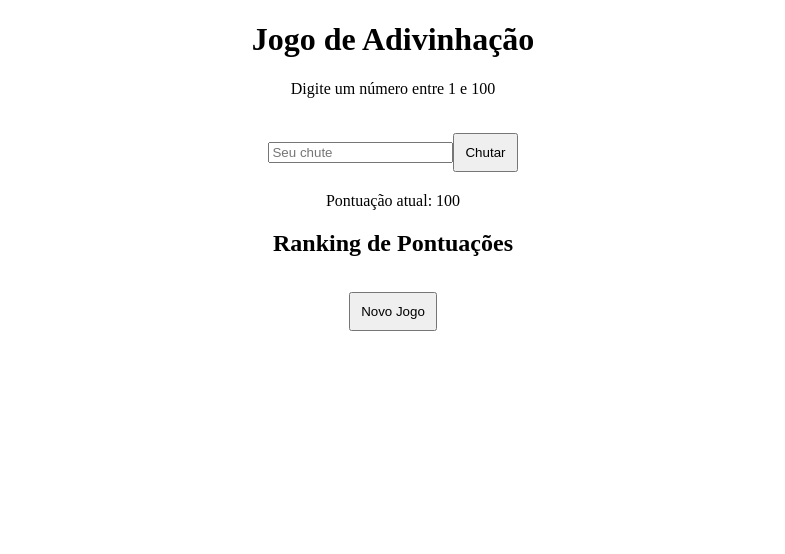
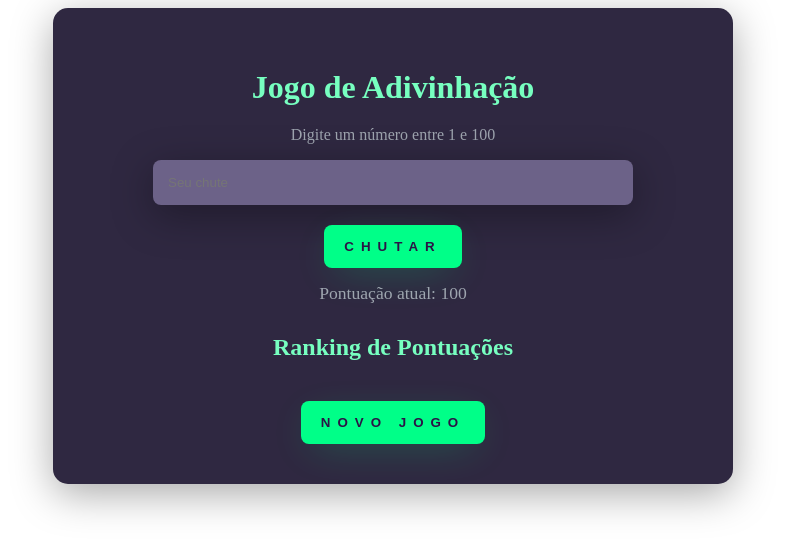
Before and after one commit to Filipi0/Gerenciador_task, a Vue app in the folder my-app/: page /GamePage in a window 1280 px wide. Shown: the top 554 px of the page, without its empty margins (247-1032 px from the left). Built offline with nearby package versions, Linux system fonts and the light colour scheme.

Commit message:
Jogo estilizado

```diff
--- a/my-app/src/components/GamePage.vue
+++ b/my-app/src/components/GamePage.vue
@@ -93,22 +93,95 @@ export default {
 </script>
 
 <style scoped>
+body {
+  background-color: #201b2c;
+  color: #f0ffffde;
+  font-family: "Anta", sans-serif;
+  margin: 0;
+  display: flex;
+  justify-content: center;
+  align-items: center;
+  height: 100vh;
+}
+
 .game-container {
   text-align: center;
-  max-width: 400px;
+  width: 90%;
+  max-width: 600px;
   margin: auto;
+  padding: 40px;
+  background: #2f2841;
+  border-radius: 15px;
+  box-shadow: 0px 10px 40px #00000056;
 }
 
-.input-container {
-  margin: 20px 0;
+h1, h2 {
+  color: #77ffc0;
+  margin-bottom: 20px;
 }
 
-.feedback, .score, .ranking-container {
-  margin-top: 10px;
+p {
+  color: #f0ffff94;
+}
+
+.input-container, .feedback, .score, .ranking-container {
+  margin-top: 15px;
+}
+
+input[type="text"] {
+  width: 75%;
+  padding: 15px;
+  border: none;
+  border-radius: 8px;
+  background: #6c6288;
+  color: #f0ffffde;
+  box-shadow: 0px 10px 40px #00000056;
+  outline: none;
 }
 
 button {
-  margin-top: 15px;
+  padding: 14px 20px;
+  border: none;
+  border-radius: 8px;
+  text-transform: uppercase;
+  font-weight: bold;
+  letter-spacing: 7px;
+  color: #2b1346;
+  background: #00ff88;
+  cursor: pointer;
+  box-shadow: 0px 10px 40px -12px #00ff8052;
+  margin-top: 20px;
+}
+
+button:hover {
+  background: #77ffc0;
+}
+
+.feedback {
+  font-size: 1.2em;
+  color: #00ff88;
+  font-weight: bold;
+}
+
+.score {
+  font-size: 1.1em;
+  color: #f0ffff94;
+}
+
+.ranking-container {
+  margin-top: 30px;
+}
+
+.ranking-container ul {
+  list-style: none;
+  padding: 0;
+}
+
+.ranking-container li {
+  background: #6c6288;
   padding: 10px;
+  margin: 8px 0;
+  border-radius: 8px;
+  color: #f0ffffde;
 }
 </style>
```
